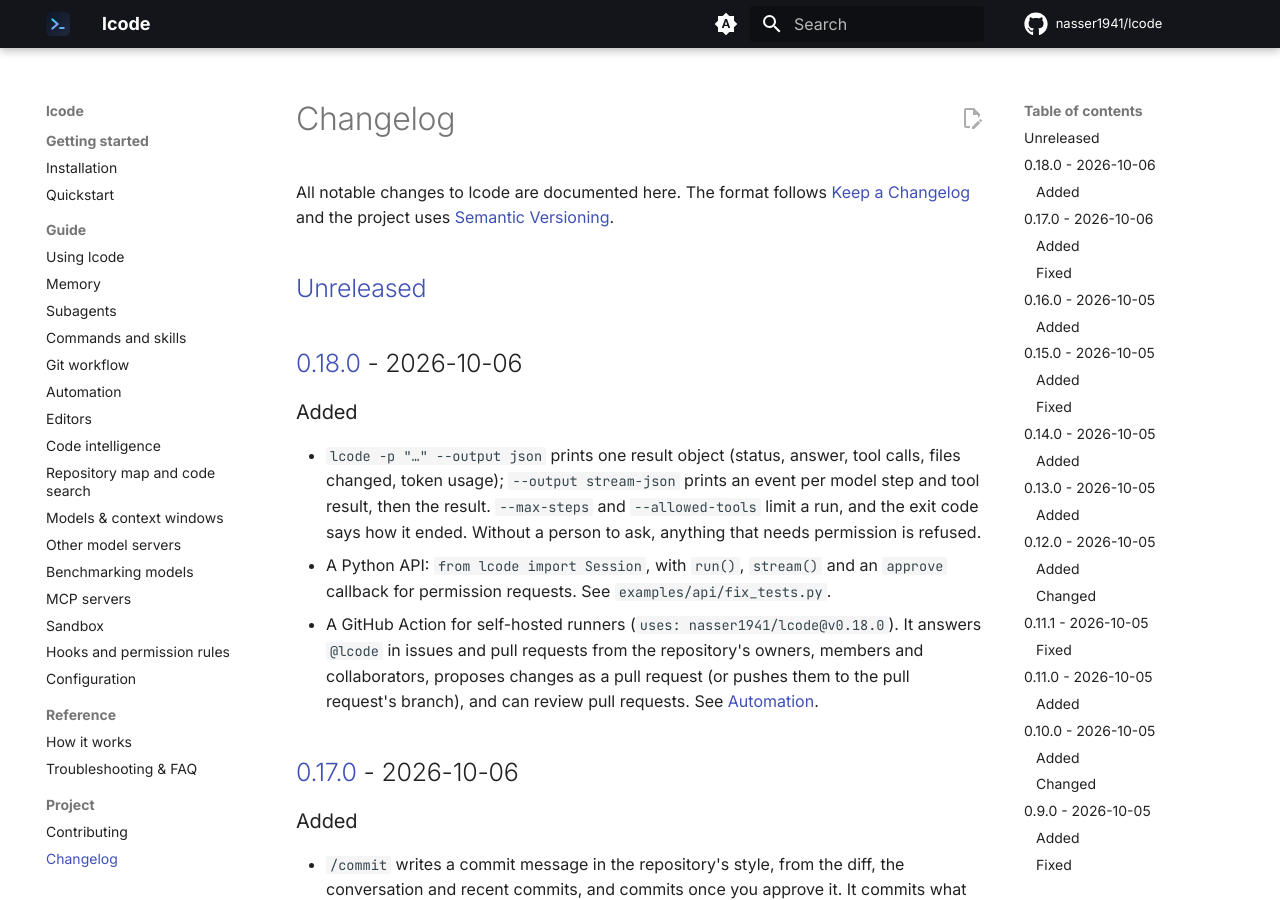
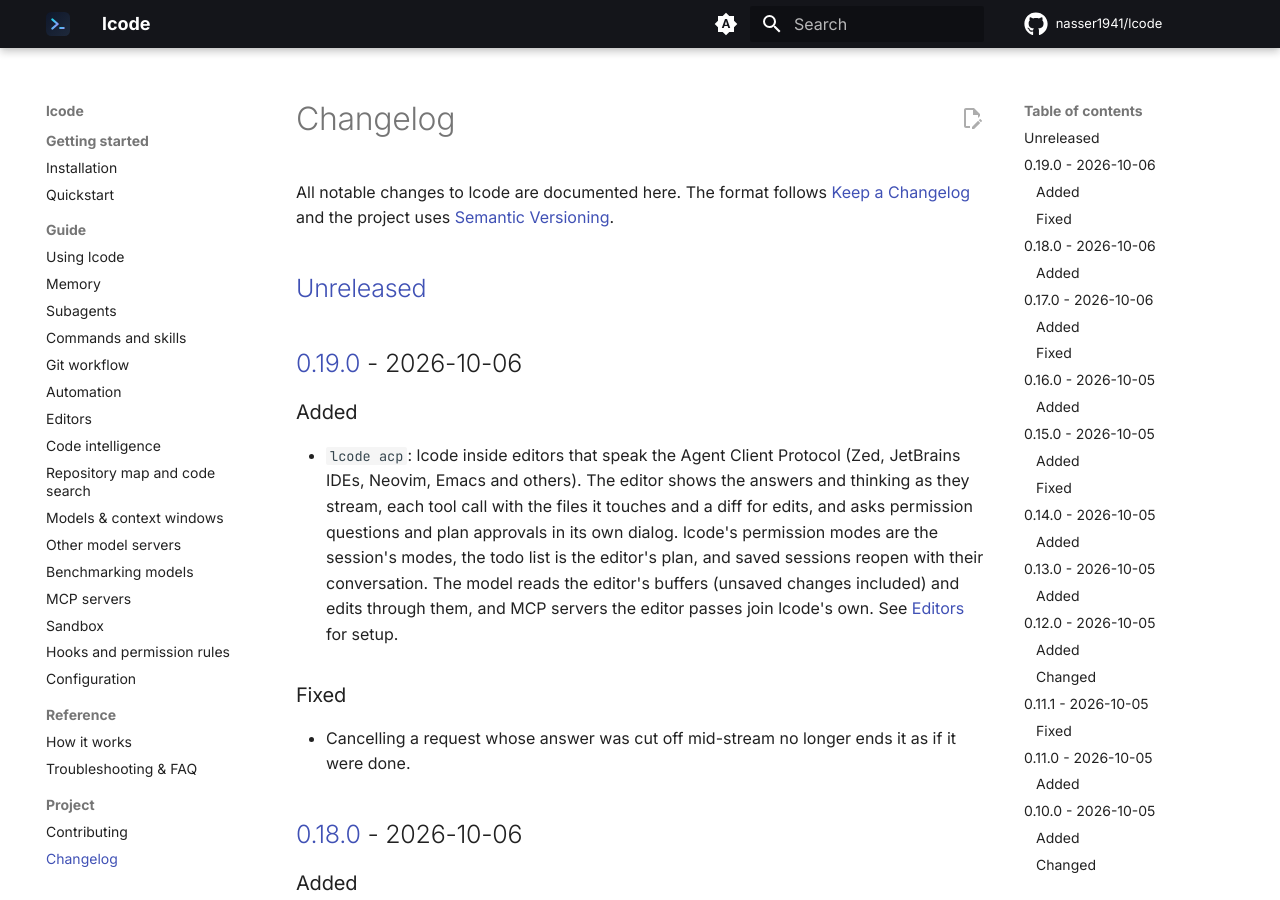
Before and after one commit to nasser1941/lcode, an MkDocs documentation site: the page built from docs/changelog.md, in a window 1280 px wide and 900 px high. Built offline with MkDocs 1.6.1 and Material for MkDocs 9.7.7, drawn with Linux system fonts in a browser that asks for light colours; comment, search, counter and statistics services are not loaded.

Commit message:
Release 0.19.0 (#84)
Co-authored-by: nasser1941 <9349840+nasser1941@users.noreply.github.com>
Co-authored-by: Claude Opus 5.5 <noreply@anthropic.com>

```diff
--- a/CHANGELOG.md
+++ b/CHANGELOG.md
@@ -5,6 +5,22 @@ All notable changes to lcode are documented here. The format follows
 [Semantic Versioning](https://semver.org/).
 
 ## [Unreleased]
+
+## [0.19.0] - 2026-10-06
+
+### Added
+
+- `lcode acp`: lcode inside editors that speak the Agent Client Protocol (Zed, JetBrains IDEs,
+  Neovim, Emacs and others). The editor shows the answers and thinking as they stream, each tool
+  call with the files it touches and a diff for edits, and asks permission questions and plan
+  approvals in its own dialog. lcode's permission modes are the session's modes, the todo list is
+  the editor's plan, and saved sessions reopen with their conversation. The model reads the
+  editor's buffers (unsaved changes included) and edits through them, and MCP servers the editor
+  passes join lcode's own. See [Editors](https://nasser1941.github.io/lcode/editors/) for setup.
+
+### Fixed
+
+- Cancelling a request whose answer was cut off mid-stream no longer ends it as if it were done.
 
 ## [0.18.0] - 2026-10-06
 
@@ -434,7 +450,8 @@ First public release.
 - `AGENTS.md` project instructions and `/init` to generate them.
 - One-line installer for Linux and macOS.
 
-[Unreleased]: https://github.com/nasser1941/lcode/compare/v0.18.0...HEAD
+[Unreleased]: https://github.com/nasser1941/lcode/compare/v0.19.0...HEAD
+[0.19.0]: https://github.com/nasser1941/lcode/compare/v0.18.0...v0.19.0
 [0.18.0]: https://github.com/nasser1941/lcode/compare/v0.17.0...v0.18.0
 [0.17.0]: https://github.com/nasser1941/lcode/compare/v0.16.0...v0.17.0
 [0.16.0]: https://github.com/nasser1941/lcode/compare/v0.15.0...v0.16.0
--- a/src/lcode/__init__.py
+++ b/src/lcode/__init__.py
@@ -3,7 +3,7 @@
 From a program: `from lcode import Session` (see lcode.api).
 """
 
-__version__ = "0.18.0"
+__version__ = "0.19.0"
 
 API = ("Session", "Result", "Options", "SetupError")
 
```
Also changed, not shown: README.md (+0 -1 lines), docs/quickstart.md (+1 -1 lines).
